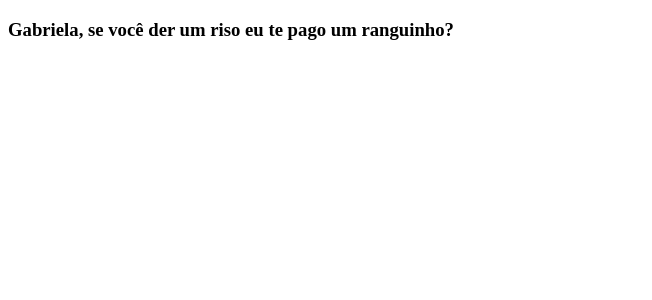
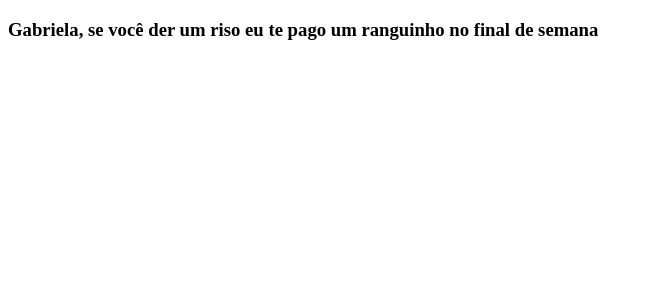
Before and after one commit to john-maicon/clone-tabnews, a Next.js app: page / in a window 1280 px wide. Shown: the top 300 px of the page, without its empty margins (0-652 px from the left). Built offline with nearby package versions, Linux system fonts and the light colour scheme.

Commit message:
modifica a frase

```diff
--- a/pages/index.js
+++ b/pages/index.js
@@ -1,5 +1,5 @@
 function Home(){
-    return <h3>Gabriela, se você der um riso eu te pago um ranguinho? </h3>
+    return <h3>Gabriela, se você der um riso eu te pago um ranguinho no final de semana </h3>
 }
 
 export default Home;
```
